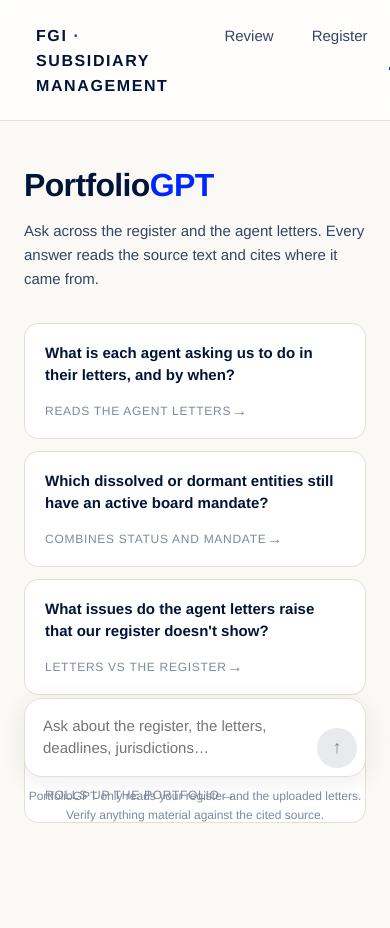
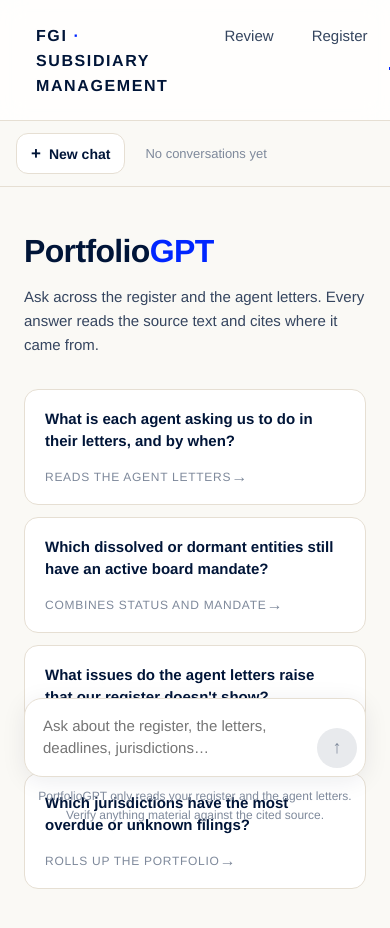
Before and after one commit to ThomasHeim11/Fjord-Global-Investments, a React (Vite) app in the folder frontend/: page /ask in a window 390 px wide. Shown: the top 928 px of the page. Built offline with nearby package versions, Linux system fonts and the light colour scheme.

Commit message:
Implement conversation history management; add localStorage persistence for chat messages and enhance Dashboard and Ask components with live re-scan functionality and user notifications.

```diff
--- /dev/null
+++ b/frontend/src/chatStore.ts
@@ -0,0 +1,52 @@
+// PortfolioGPT conversation history, persisted in localStorage so it survives
+// navigating between tabs and browser sessions — like ChatGPT's chat list.
+
+export interface Source {
+  kind: string;
+  ref: string;
+  detail: string;
+}
+
+export interface ChatMessage {
+  role: "user" | "assistant";
+  content: string;
+  sources?: Source[];
+}
+
+export interface Conversation {
+  id: string;
+  title: string;
+  messages: ChatMessage[];
+  updatedAt: number;
+}
+
+const KEY = "pgpt.chats.v1";
+
+export function loadChats(): Conversation[] {
+  try {
+    const raw = localStorage.getItem(KEY);
+    const parsed = raw ? JSON.parse(raw) : [];
+    return Array.isArray(parsed) ? parsed : [];
+  } catch {
+    return [];
+  }
+}
+
+export function saveChats(chats: Conversation[]): void {
+  try {
+    localStorage.setItem(KEY, JSON.stringify(chats));
+  } catch {
+    /* quota or private mode — history is best-effort */
+  }
+}
+
+export function newId(): string {
+  const c = globalThis.crypto;
+  if (c && typeof c.randomUUID === "function") return c.randomUUID();
+  return `c-${Date.now()}-${Math.floor(Math.random() * 1e9)}`;
+}
+
+export function titleFrom(question: string): string {
+  const t = question.trim().replace(/\s+/g, " ");
+  return t.length > 56 ? `${t.slice(0, 56)}…` : t;
+}
--- a/frontend/src/index.css
+++ b/frontend/src/index.css
@@ -152,6 +152,13 @@ a:hover { color: var(--red); }
   font-size: 14.5px; line-height: 1.65;
 }
 .review-explainer strong { color: var(--midnight); font-weight: 700; }
+
+/* soft info note (e.g. fell back to the cached scan) — not an error */
+.review-notice {
+  background: var(--polar-light); border: 1px solid var(--polar);
+  color: var(--ink-soft); border-radius: 12px; padding: 13px 18px;
+  margin-bottom: 18px; font-size: 14px; line-height: 1.55;
+}
 
 /* friendly empty state, in the PortfolioGPT spirit */
 .review-empty {
@@ -460,21 +467,51 @@ td a { color: var(--accent); }
 .empty { padding: 64px; text-align: center; color: var(--ink-muted); }
 
 /* ---- PortfolioGPT (conversational Q&A) ---- */
+.pgpt-shell { display: flex; align-items: flex-start; max-width: 1180px; margin: 0 auto; }
+
+/* ChatGPT-style conversation list */
+.pgpt-sidebar {
+  width: 248px; flex-shrink: 0; position: sticky; top: var(--header-h);
+  height: calc(100vh - var(--header-h)); overflow-y: auto;
+  border-right: 1px solid var(--line); padding: 20px 14px;
+  display: flex; flex-direction: column; gap: 14px;
+}
+.pgpt-newchat {
+  display: flex; align-items: center; gap: 8px; width: 100%;
+  background: var(--surface); border: 1px solid var(--line); border-radius: 12px;
+  padding: 11px 14px; font-family: inherit; font-size: 14px; font-weight: 600;
+  color: var(--midnight); cursor: pointer; transition: border-color .12s, background .12s;
+}
+.pgpt-newchat:hover { border-color: var(--accent); color: var(--accent); }
+.pgpt-newchat-plus { font-size: 17px; line-height: 1; }
+.pgpt-history { display: flex; flex-direction: column; gap: 3px; overflow-y: auto; }
+.pgpt-history-empty { font-size: 13px; color: var(--ink-muted); padding: 8px 10px; }
+.pgpt-history-item {
+  display: flex; align-items: center; gap: 6px; padding: 9px 10px; border-radius: 9px;
+  cursor: pointer; color: var(--ink-soft); transition: background .12s;
+}
+.pgpt-history-item:hover { background: var(--sky); }
+.pgpt-history-item.active { background: var(--sky-pressed); color: var(--midnight); font-weight: 600; }
+.pgpt-history-title {
+  flex: 1; min-width: 0; font-size: 13.5px; white-space: nowrap;
+  overflow: hidden; text-overflow: ellipsis;
+}
+.pgpt-history-del {
+  flex-shrink: 0; border: none; background: none; color: var(--ink-muted);
+  cursor: pointer; font-size: 12px; padding: 2px 4px; border-radius: 5px;
+  opacity: 0; transition: opacity .12s, color .12s, background .12s;
+}
+.pgpt-history-item:hover .pgpt-history-del { opacity: 1; }
+.pgpt-history-del:hover { color: var(--red); background: var(--surface); }
+
 .pgpt {
-  max-width: 780px;
-  margin: 0 auto;
+  flex: 1; min-width: 0; max-width: 780px; margin: 0 auto;
   padding: 40px 24px 140px;   /* bottom room for the sticky composer */
 }
 .pgpt-head { display: flex; align-items: flex-start; justify-content: space-between; gap: 16px; }
 .pgpt-title { font-size: 32px; font-weight: 800; letter-spacing: -0.02em; margin: 0 0 8px; color: var(--midnight); }
 .pgpt-title span { color: var(--accent); }
 .pgpt-sub { color: var(--ink-soft); font-size: 15px; line-height: 1.6; margin: 0; max-width: 56ch; }
-.pgpt-new {
-  flex-shrink: 0; background: var(--surface); border: 1px solid var(--line);
-  border-radius: 99px; padding: 8px 16px; font-family: inherit; font-size: 13px;
-  font-weight: 600; color: var(--ink-soft); cursor: pointer; transition: all .12s;
-}
-.pgpt-new:hover { border-color: var(--accent); color: var(--accent); }
 
 /* empty-state suggestion cards */
 .pgpt-suggestions {
@@ -560,3 +597,15 @@ td a { color: var(--accent); }
 .pgpt-disclaimer { text-align: center; font-size: 12px; color: var(--ink-muted); margin: 10px 0 0; }
 
 @media (max-width: 640px) { .pgpt-suggestions { grid-template-columns: 1fr; } }
+@media (max-width: 860px) {
+  .pgpt-shell { flex-direction: column; }
+  .pgpt-sidebar {
+    width: 100%; height: auto; position: static; flex-direction: row;
+    align-items: center; gap: 10px; border-right: none; border-bottom: 1px solid var(--line);
+    overflow-x: auto; padding: 12px 16px;
+  }
+  .pgpt-newchat { width: auto; flex-shrink: 0; }
+  .pgpt-history { flex-direction: row; gap: 8px; }
+  .pgpt-history-item { flex-shrink: 0; max-width: 180px; }
+  .pgpt-history-del { opacity: 1; }
+}
--- a/frontend/src/pages/Ask.tsx
+++ b/frontend/src/pages/Ask.tsx
@@ -1,18 +1,15 @@
 import { useEffect, useRef, useState, type KeyboardEvent } from "react";
+import {
+  loadChats,
+  newId,
+  saveChats,
+  titleFrom,
+  type ChatMessage,
+  type Conversation,
+  type Source,
+} from "../chatStore";
 
 const BASE = "http://127.0.0.1:8000/api";
-
-interface Source {
-  kind: string;
-  ref: string;
-  detail: string;
-}
-
-interface ChatMessage {
-  role: "user" | "assistant";
-  content: string;
-  sources?: Source[];
-}
 
 // Questions Review and Register can't answer at a glance: summarising the
 // letters, combining fields, and rolling up the portfolio. This is where the
@@ -37,12 +34,20 @@ const SUGGESTIONS = [
 ];
 
 export function Ask() {
-  const [messages, setMessages] = useState<ChatMessage[]>([]);
+  const [chats, setChats] = useState<Conversation[]>(loadChats);
+  const [activeId, setActiveId] = useState<string | null>(() => loadChats()[0]?.id ?? null);
   const [input, setInput] = useState("");
   const [busy, setBusy] = useState(false);
   const [error, setError] = useState<string | null>(null);
   const bottomRef = useRef<HTMLDivElement>(null);
   const taRef = useRef<HTMLTextAreaElement>(null);
+
+  const active = chats.find((c) => c.id === activeId) ?? null;
+  const messages = active?.messages ?? [];
+  const empty = messages.length === 0;
+
+  // persist on every change
+  useEffect(() => { saveChats(chats); }, [chats]);
 
   // grow the composer with its content, up to a cap
   useEffect(() => {
@@ -52,13 +57,39 @@ export function Ask() {
     ta.style.height = `${Math.min(ta.scrollHeight, 160)}px`;
   }, [input]);
 
+  // scroll to the latest message when the active thread changes
+  useEffect(() => {
+    bottomRef.current?.scrollIntoView({ behavior: "auto" });
+  }, [activeId, messages.length]);
+
   const send = async (question: string) => {
     if (!question.trim() || busy) return;
-    const history = messages.map((m) => ({ role: m.role, content: m.content }));
-    setMessages((m) => [...m, { role: "user", content: question }]);
+    const isNew = !active;
+    let id = activeId;
+    const userMsg: ChatMessage = { role: "user", content: question };
+    const prior = active?.messages ?? [];
+
+    if (isNew) {
+      id = newId();
+      const conv: Conversation = {
+        id,
+        title: titleFrom(question),
+        messages: [userMsg],
+        updatedAt: Date.now(),
+      };
+      setChats((prev) => [conv, ...prev]);
+      setActiveId(id);
+    } else {
+      setChats((prev) =>
+        prev.map((c) => (c.id === id ? { ...c, messages: [...c.messages, userMsg], updatedAt: Date.now() } : c)),
+      );
+    }
+
     setInput("");
     setBusy(true);
     setError(null);
+
+    const history = prior.map((m) => ({ role: m.role, content: m.content }));
     try {
       const res = await fetch(`${BASE}/chat`, {
         method: "POST",
@@ -70,14 +101,36 @@ export function Ask() {
         throw new Error(body?.detail ?? `${res.status} ${res.statusText}`);
       }
       const data = await res.json();
-      setMessages((m) => [...m, { role: "assistant", content: data.answer, sources: data.sources }]);
+      const aMsg: ChatMessage = { role: "assistant", content: data.answer, sources: data.sources };
+      setChats((prev) =>
+        prev.map((c) => (c.id === id ? { ...c, messages: [...c.messages, aMsg], updatedAt: Date.now() } : c)),
+      );
     } catch (e) {
       setError(String(e));
-      setMessages((m) => m.slice(0, -1)); // roll back the unanswered question
+      // roll back the unanswered question; drop the conversation if it was new
+      if (isNew) {
+        setChats((prev) => prev.filter((c) => c.id !== id));
+        setActiveId(null);
+      } else {
+        setChats((prev) =>
+          prev.map((c) => (c.id === id ? { ...c, messages: c.messages.slice(0, -1) } : c)),
+        );
+      }
     } finally {
       setBusy(false);
       setTimeout(() => bottomRef.current?.scrollIntoView({ behavior: "smooth" }), 50);
     }
+  };
+
+  const newChat = () => {
+    setActiveId(null);
+    setError(null);
+    setInput("");
+  };
+
+  const deleteChat = (cid: string) => {
+    setChats((prev) => prev.filter((c) => c.id !== cid));
+    if (activeId === cid) setActiveId(null);
   };
 
   // One compact, de-duplicated provenance line — the answer text already
@@ -100,9 +153,33 @@ export function Ask() {
     }
   };
 
-  const empty = messages.length === 0;
+  return (
+    <div className="pgpt-shell">
+      <aside className="pgpt-sidebar">
+        <button className="pgpt-newchat" onClick={newChat}>
+          <span className="pgpt-newchat-plus">+</span> New chat
+        </button>
+        <div className="pgpt-history">
+          {chats.length === 0 && <div className="pgpt-history-empty">No conversations yet</div>}
+          {chats.map((c) => (
+            <div
+              key={c.id}
+              className={`pgpt-history-item ${c.id === activeId ? "active" : ""}`}
+              onClick={() => setActiveId(c.id)}
+            >
+              <span className="pgpt-history-title">{c.title}</span>
+              <button
+                className="pgpt-history-del"
+                onClick={(e) => { e.stopPropagation(); deleteChat(c.id); }}
+                aria-label="Delete conversation"
+              >
+                ✕
+              </button>
+            </div>
+          ))}
+        </div>
+      </aside>
 
-  return (
       <div className="pgpt">
         <div className="pgpt-head">
           <div>
@@ -114,11 +191,6 @@ export function Ask() {
               source text and cites where it came from.
             </p>
           </div>
-        {!empty && (
-          <button className="pgpt-new" onClick={() => { setMessages([]); setError(null); }}>
-            New chat
-          </button>
-        )}
         </div>
 
         {empty && (
@@ -185,10 +257,11 @@ export function Ask() {
             </button>
           </form>
           <p className="pgpt-disclaimer">
-          PortfolioGPT only reads your register and the uploaded letters. Verify
+            PortfolioGPT only reads your register and the agent letters. Verify
             anything material against the cited source.
           </p>
         </div>
       </div>
+    </div>
   );
 }
```
Also changed, not shown: frontend/src/pages/Dashboard.tsx (+17 -7 lines), 2 other files (tests, documents, lock files or other folders). Lines whose indentation alone changed are shown as unchanged.
